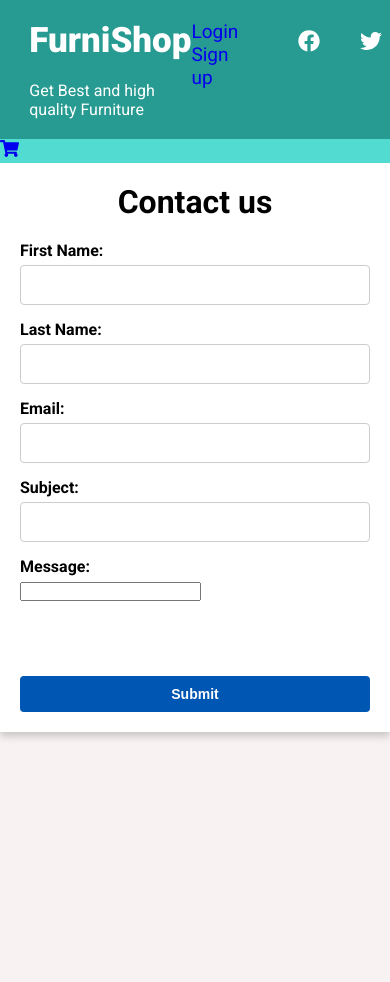
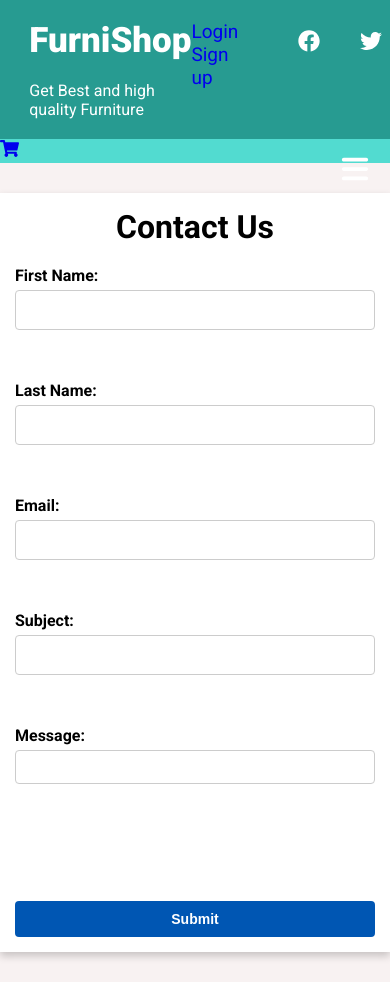
Before and after one commit to AbdiIbrahimAdan/Furniture-project, a React (Vite) app in the folder Front-End/: page /contact in a window 390 px wide. Shown: the top 982 px of the page. Before the commit the page ends 844 px from the top, so only its background shows below. Built offline with nearby package versions, Linux system fonts and the light colour scheme.

Commit message:
completed the contact page using formik and yup

```diff
--- a/Front-End/src/page/Cart/Cart.jsx
+++ b/Front-End/src/page/Cart/Cart.jsx
@@ -1,6 +1,6 @@
 import React from 'react';
 import { FaTrashAlt } from 'react-icons/fa';
-import {useCart, CartProvider } from './CartContext';
+import {useCart, CartProvider } from './CartContext.jsx';
 import './CartDisplay.css';
 
 const Cart = () => {
@@ -25,7 +25,7 @@ const Cart = () => {
                 </tr>
             </thead>
             <tbody>
-                {cartItems.map((item) =>{
+                {cartItems.map((item) =>(
                     <tr key={item.id }  className="product-info">
                         <td>
                             <img src={item.image} alt={item.title} width="50 "/>
@@ -37,14 +37,14 @@ const Cart = () => {
                             {item.quantity}
                             <button onClick={() => handleQuantityChange(item.id, item.quantity + 1)} className='quantity-btn'>+</button>
                         </td>
-                        <td>{(parseFloat(item.price) * item.quantity).toFixed(2)}</td>
+                        <td>{(parseFloat(item.price) * (item.quantity)).toFixed(2)}</td>
                          <td>
                             <button onClick={() => removeFromCart(item.id)}>
                             <FaTrashAlt />
                             </button>
                          </td>
                     </tr>
-                })}
+                ))}
             </tbody>
         </table>
         <div className="total">
--- a/Front-End/src/page/Cart/CartContext.jsx
+++ b/Front-End/src/page/Cart/CartContext.jsx
@@ -1,4 +1,4 @@
-import React, {Children, createContext, useContext, useState} from "react";
+import React, {children, createContext, useContext, useState} from "react";
 const CartContext = createContext();
 
 export const CartProvider = ({children}) =>{
--- a/Front-End/src/page/Contact/Contact.css
+++ b/Front-End/src/page/Contact/Contact.css
@@ -1,6 +1,6 @@
 .contact-form-container{
     max-width: 600px;
-    margin: 0 auto;
+    margin: 30px auto;
     padding: 20px;
     box-shadow: 0 4px 8px rgba(0, 0, 0, 0.2);
     background-color: white;
@@ -17,3 +17,44 @@ h1{
 .form-control{
     margin-bottom: 15px;
 }
+.form-control label{
+    display: block;
+    margin-bottom: 5px;
+    font-weight: bold;
+}
+.form-control input,
+.form-control textarea{
+    width: 100%;
+    padding: 8px;
+    border: 1px solid #ccc;
+    border-radius: 4px;
+
+}
+.form-control{
+    resize:vertical;
+    height: 100px;
+}
+.error-message{
+    color:red;
+    margin-top: 5px;
+    font-size: 0.875em;
+
+}
+button{
+    padding: 10px 15px;
+    background-color: #007bff;
+    color: #fff;
+    border: none;
+    border-radius: 4px;
+    cursor: pointer;
+
+}
+@media screen and (max-width: 600px){
+.contact-form-container{
+    padding: 15px;
+}
+.form-control input,
+.form-control textarea{
+    font-size: 14px;
+}
+}
--- a/Front-End/src/page/Contact/Contact.jsx
+++ b/Front-End/src/page/Contact/Contact.jsx
@@ -1,117 +1,100 @@
-import React from 'react'
+import React from 'react';
 import {Formik, Form, Field, ErrorMessage} from 'formik';
 import * as Yup from 'yup';
-import './Contact.css'
+import './Contact.css';
+
 const Contact = () => {
+  const validationSchema = Yup.object().shape({
+    firstName:  Yup.string()
+      .required('First Name is required')
+      .min(3, 'First Name must have a minimum of 3 characters')
+      .max(10, 'First Name should have a maximum of 10 characters'),
+    lastName:  Yup.string()
+      .required('Last Name is required')
+      .min(3, 'Last Name must have a minimum of 3 characters')
+      .max(10, 'Last Name should have a maximum of 10 characters'),
 
-  const initialValue ={
-    firstName:'',
+    email: Yup.string()
+      .required('Email is required')
+      .email('Invalid email format'),
+
+    subject: Yup.string()
+      .required('Subject is required'),
+    message: Yup.string()
+      .required('Message is required'),
+  });
+
+  const initialValues = {
+    firstName: '',
     lastName: '',
     email: '',
     subject: '',
     message: '',
-  }
-  const validateSchema = Yup.object({
-    firstName:Yup.string().required('First Name is required').min(3,'First Name havve a minimum of 3 character').max(10,'First Name should have maximum of 10 character'),
-    lastName:Yup.string().required('Last Name is required').min(3,'Last Name havve a minimum of 3 character').max(10,'Last Name should have maximum of 10 character'),
-    email:Yup.string().required('Email is required').email('invalid email format'),
-    subject:Yup.string().required('Subject is required'),
-    message:Yup.string().required('Message is required')
+  };
 
-  });
-
-
-  const onSubmit = (values, {setSubmitting})=>{
-    console.log('form data', values);
+  const handleSubmit = (values, {setSubmitting}) => {
+    console.log('Form data', values);
 
     setTimeout(() =>{
-    alert(json.stringify(values, null, 2));
+      alert(JSON.stringify(values, null, 2));
       setSubmitting(false);
+    }, 400);
+  };
+  return (
 
-  }, 1000);
-};
+      <div className="contact-form-container">
+        <h1>Contact Us</h1>
+        <Formik
+           initialValues={initialValues}
+           validationSchema={validationSchema}
+           onSubmit={handleSubmit}
 
-
-
-
-
-
-
-  return (
-    <>
-      <div className='contact-form-container'>
-        <h1>Contact us</h1>
-
-        <Formik
-        initialValue={initialValue}
-        validateSchema={validateSchema}
-        onSubmit={onSubmit}
         >
-        {({isSubmitting}) => (
-
-
+          {({isSubmitting}) =>(
             <Form>
               <div className="form-control">
                 <label htmlFor="firstName">First Name:</label>
-               <Field type="text" id="firstName"
-                name='firstName'
-
-                />
-              <ErrorMessage name='firstName' component= 'div' className='error-message' />
-
+                <Field type="text" id="firstName" name="firstName"/>
+                <ErrorMessage name="firstName" component="div" className="error-message" />
               </div>
 
               <div className="form-control">
                 <label htmlFor="lastName">Last Name:</label>
-               <Field type="text" id="lastName"
-                name='lastName'
-
-                />
-                <ErrorMessage name='lastName' component= 'div' className='error-message' />
-
+                <Field type="text" id="lastName" name="lastName"/>
+                <ErrorMessage name="lastName" component="div" className="error-message" />
               </div>
 
               <div className="form-control">
                 <label htmlFor="email">Email:</label>
-               <Field type="email" id="email"
-                name='email'
-
-                />
-                <ErrorMessage name='email' component= 'div'  className='error-message'/>
+                <Field type="email" id="email" name="email"/>
+                <ErrorMessage name="email" component="div" className="error-message" />
               </div>
 
 
               <div className="form-control">
                 <label htmlFor="subject">Subject:</label>
-               <Field type="text" id="subject"
-                name='subject'
-
-                />
-               <ErrorMessage name='subject' component= 'div'  className='error-message'/>
-
+                <Field type="text" id="subject" name="subject"/>
+                <ErrorMessage name="subject" component="div" className="error-message" />
               </div>
 
 
               <div className="form-control">
                 <label htmlFor="message">Message:</label>
-               <Field type="textarea" id="message"
-                name='message'
-
-                />
-                <ErrorMessage name='message' component= 'div'  className='error-message'/>
-
+                <Field type="message" id="message" name="message"/>
+                <ErrorMessage name="message" component="div" className="error-message" />
               </div>
 
-
-            <button type='submit' disabled ={isSubmitting}>
+              <button type='submit' disabled={isSubmitting}>
                 {isSubmitting ? 'Please wait...' : 'Submit'}
               </button>
+
             </Form>
           )}
+
         </Formik>
       </div>
-    </>
-  )
-}
 
-export default Contact
+  );
+};
+
+export default Contact;
--- a/Front-End/src/page/Login/Login.jsx
+++ b/Front-End/src/page/Login/Login.jsx
@@ -1,6 +1,7 @@
 import React from 'react'
 import {Formik, Form, Field, ErrorMessage} from 'formik';
 import * as Yup from 'yup';
+import './Login.css'
 const Login = ({onSubmit}) => {
 const initialValues = {
     email:'',
--- a/Front-End/src/page/Shop/Shop.jsx
+++ b/Front-End/src/page/Shop/Shop.jsx
@@ -1,6 +1,7 @@
 import React from 'react';
 import {useCart} from './../Cart/CartContext.jsx';
 import {products} from '../../Data/DummyData.js'
+
 import './Shop.css';
 const Shop = () => {
   const {addToCart, isInCart} = useCart();
--- a/Front-End/src/page/Signup/Signup.jsx
+++ b/Front-End/src/page/Signup/Signup.jsx
@@ -63,7 +63,7 @@ const initialValues = {
                 <ErrorMessage name="confirmpassword" component="div" className='error' />
 
             </div>
-            <button type="submit">Sign Up</button>
+            <button type="submit">Create Account</button>
           </Form>
         </Formik>
       </div>
```
Also changed, not shown: 2 other files (tests, documents, lock files or other folders). Lines whose indentation alone changed are shown as unchanged.
